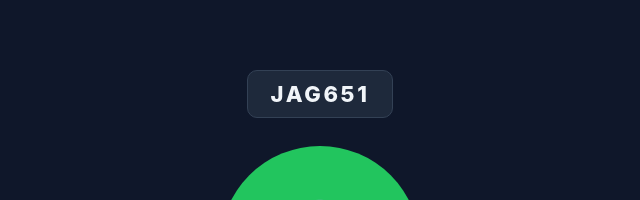
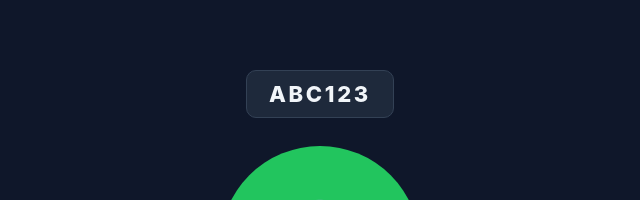
Before and after one commit to Tokmos/garage, a website: page public/index.html in a window 1280 px wide. Shown: the part 211-411 px from the top of the page, 320-960 px from the left. Drawn offline with Linux system fonts and the light colour scheme.

Commit message:
Change default reg number to ABC123

```diff
--- a/public/index.html
+++ b/public/index.html
@@ -286,7 +286,7 @@
 
 <!-- Main -->
 <div class="center">
-  <div class="reg-badge" id="regDisplay">JAG651</div>
+  <div class="reg-badge" id="regDisplay">ABC123</div>
 
   <button id="openBtn" onclick="openDoor()">
     <span class="btn-icon">🔓</span>
@@ -318,7 +318,7 @@
 <script>
   /* ── State ── */
   const STORAGE_KEY = "regnr";
-  let regnr = localStorage.getItem(STORAGE_KEY) || "JAG651";
+  let regnr = localStorage.getItem(STORAGE_KEY) || "ABC123";
   document.getElementById("regDisplay").textContent = regnr;
 
   /* ── Open door ── */
```
